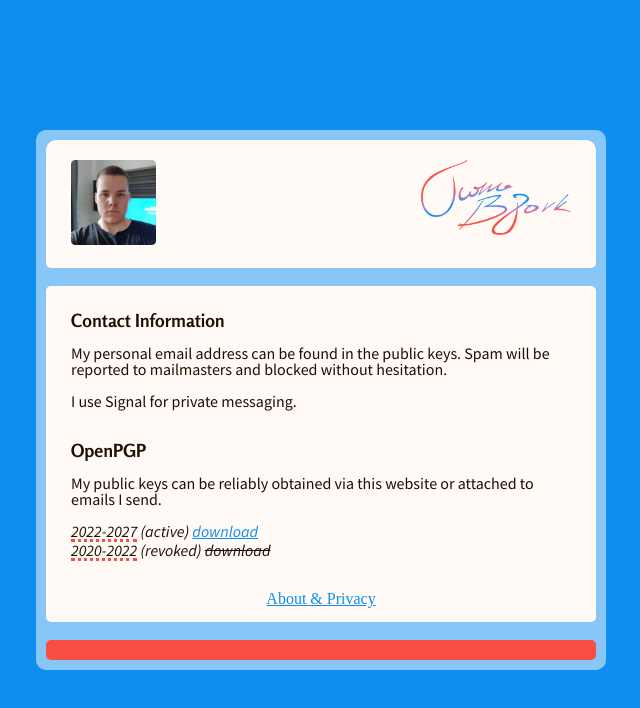
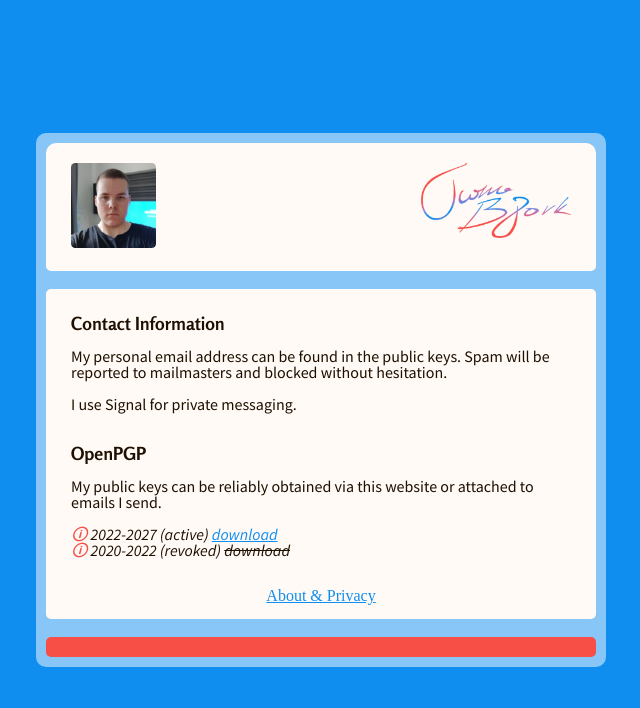
Before and after one commit to tbkfi/tbkfi.github.io, a plain HTML site: page index.html in a window 1280 px wide. Shown: the whole page, without its empty margins (319-959 px from the left). Drawn offline with Linux system fonts and the light colour scheme.

Commit message:
Changed info-field to be more apparent

```diff
--- a/assets/css/style.css
+++ b/assets/css/style.css
@@ -293,7 +293,7 @@ footer {
 .tooltip {
   position: relative;
   display: inline-block;
-  border-bottom: 3px dotted var(--colour-secondary);
+  color: var(--colour-secondary);
 }
 
 
--- a/index.html
+++ b/index.html
@@ -37,17 +37,17 @@
     <br>
     <p>
      <span class="tooltip">
-      <em>2022-2027</em>
+      <em>🛈</em>
       <span class="tt-2022-2027"> <em-r>New Primary Key</em-r> (n/a): <br> <em> (c) 5202 7334 00CC 2BD0 </em> <br> <em-r>New Subkeys</em-r> (5y): <br> <em> (s) BB78 7191 04B2 741F </em> <br> <em> (e) EEA3 019E 48B5 602A </em> </span>
      </span>
-     <em>(active) <a class="on-page" href="assets/OpenPGP_0x5202733400CC2BD0.asc">download</a></em>
+     <em>2022-2027 (active) <a class="on-page" href="assets/OpenPGP_0x5202733400CC2BD0.asc">download</a></em>
     </p>
     <p>
      <span class="tooltip">
-      <em>2020-2022</em>
+      <em>🛈</em>
       <span class="tt-2020-2022"> <em-r>Primary Key</em-r> (n/a): <br> <em> (cse) 9C95 773C BD97 BA5E </em> </span>
      </span>
-     <em>(revoked) <s>download</s></em>
+     <em>2020-2022 (revoked) <s>download</s></em>
     </p>
    </div>
   <div class="about">
```
